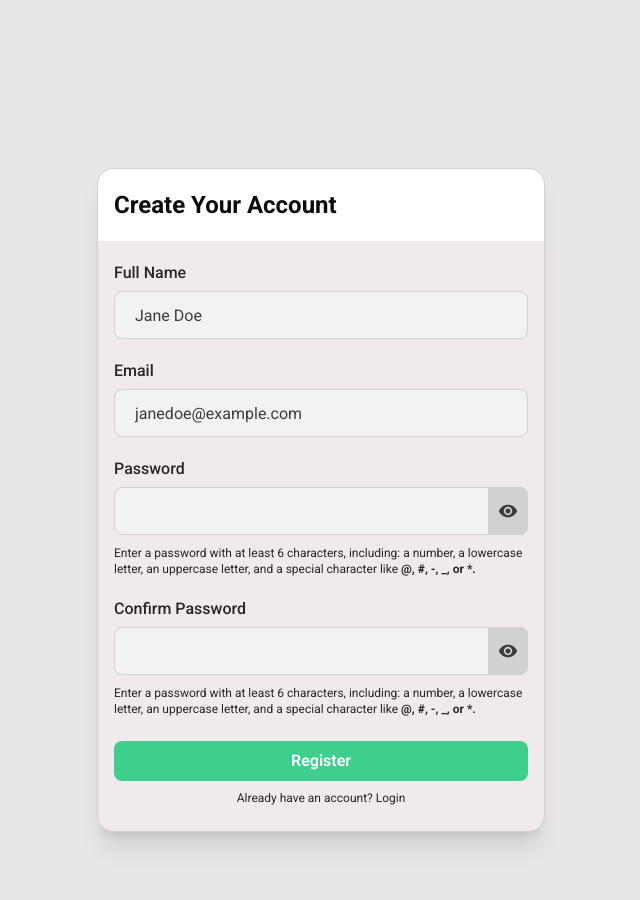
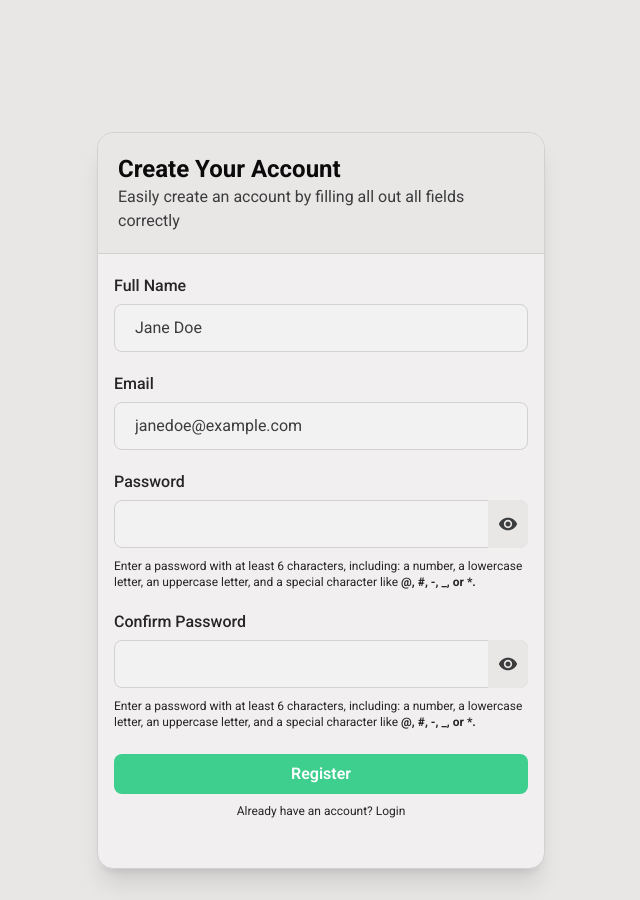
Before and after one commit to VictorKevz/book-manager, a React (Vite) app: page / in a window 1280 px wide. Shown: the part 700-1600 px from the top of the page, without its empty margins (319-959 px from the left). Built offline with nearby package versions, Linux system fonts and the light colour scheme; no server answers; the database is empty.

Commit message:
Create: Implement a reusable form wrapper to control layout

```diff
--- a/src/components/book-editor/BookEditor.tsx
+++ b/src/components/book-editor/BookEditor.tsx
@@ -2,9 +2,9 @@ import { formItem } from "../../types/upsertBook";
 import { useBookUpsertForm } from "../../hooks/useBookUpsertForm";
 import { InputField } from "./InputField";
 import { BookCardProps } from "../../types/book";
-import { Close } from "@mui/icons-material";
 import { useBookProvider } from "../../context/BookContext";
 import { FormLoader } from "../common/Loaders";
+import { FormWraper } from "../common/FormWraper";
 
 export const BookEditor = ({ book }: BookCardProps) => {
   const { refreshBooks, toggleForm } = useBookProvider();
@@ -88,26 +88,14 @@ export const BookEditor = ({ book }: BookCardProps) => {
   ];
   return (
     <div className="w-full min-h-dvh flex items-center justify-center fixed top-0 bg-black/20 backdrop-blur-[2px] z-10">
-      <form
+      <FormWraper
         onSubmit={handleSubmit}
-        className="max-w-2xl w-full my-6 shadow-xl rounded-2xl bg-[var(--neutral-200)] border border-[var(--neutral-100)]"
+        title=" Create a new book"
+        description=" Fill out the form below to add a new book to the inventory. All
+ fields are required unless stated otherwise."
+        toggleForm={toggleForm}
+        maxWidth="max-w-2xl"
       >
-        <header className="w-full relative bg-[var(--neutral-400)] border-b p-5 border-[var(--neutral-100)] rounded-t-2xl">
-          <h2 className="text-3xl font-bold text-[var(--neutral-900)]">
-            Create a new book
-          </h2>
-          <p className="text-[var(--neutral-700)] max-w-lg w-full">
-            Fill out the form below to add a new book to the inventory. All
-            fields are required unless stated otherwise.
-          </p>
-          <button
-            type="button"
-            onClick={toggleForm}
-            className="absolute right-4 top-4 h-10 w-10 bg-[var(--neutral-100)] rounded-full text-[var(--neutral-900)]"
-          >
-            <Close />
-          </button>
-        </header>
         <fieldset className={`w-full grid grid-cols-3 gap-6 mt-4 px-5 z-10`}>
           {formData.map((field) => (
             <InputField
@@ -135,7 +123,7 @@ export const BookEditor = ({ book }: BookCardProps) => {
             Submit
           </button>
         </div>
-      </form>
+      </FormWraper>
       {formUiState.isLoading && (
         <div className="absolute z-50 flex items-center justify-center bg-[var(--neutral-200)] rounded-full">
           <FormLoader />
--- a/src/components/book-editor/InputField.tsx
+++ b/src/components/book-editor/InputField.tsx
@@ -58,7 +58,7 @@ export const InputField = ({
               <button
                 type="button"
                 onClick={togglePassword}
-                className="absolute right-0 h-12 bg-[var(--neutral-100)] px-2.5 rounded-r-lg"
+                className="absolute right-0 h-12 bg-[var(--neutral-400)] px-2.5 rounded-r-lg"
               >
                 {showPassword ? (
                   <VisibilityOff fontSize="small" />
--- /dev/null
+++ b/src/components/common/FormWraper.tsx
@@ -0,0 +1,38 @@
+import { Close } from "@mui/icons-material";
+import { FormWraperProps } from "../../types/loginRegister";
+import { FormEventType } from "../../types/upsertBook";
+
+export const FormWraper = ({
+  children,
+  onSubmit,
+  title,
+  description,
+  toggleForm,
+  maxWidth,
+}: FormWraperProps) => {
+  return (
+    <form
+      onSubmit={(event: FormEventType) => onSubmit(event)}
+      className={`${maxWidth} w-full pb-6 shadow-xl rounded-2xl bg-[var(--neutral-200)] border border-[var(--neutral-100)]`}
+    >
+      <header className="w-full relative bg-[var(--neutral-400)] border-b p-5 border-[var(--neutral-100)] rounded-t-2xl">
+        <h2 className="font-bold text-xl sm:text-2xl text-[var(--neutral-900)]">
+          {title}
+        </h2>
+        <p className="text-[var(--neutral-700)] max-w-lg w-full">
+          {description}
+        </p>
+        {toggleForm && (
+          <button
+            type="button"
+            onClick={toggleForm}
+            className="absolute right-4 top-4 h-10 w-10 bg-[var(--neutral-100)] rounded-full text-[var(--neutral-900)]"
+          >
+            <Close />
+          </button>
+        )}
+      </header>
+      {children}
+    </form>
+  );
+};
--- a/src/index.css
+++ b/src/index.css
@@ -4,7 +4,7 @@
 :root {
   --neutral-50: #f3f2f2;
   --neutral-100: #d2d0d0;
-  --neutral-200: #f0eaed;
+  --neutral-200: #f1eff0;
   --neutral-300: #ffffff;
   --neutral-400: #e9e6e6;
   --neutral-700: #3b3c3d;
--- /dev/null
+++ b/src/pages/LoginPage.tsx
@@ -0,0 +1,5 @@
+export const LoginPage = () => {
+  return (
+    <form className="max-w-md w-full flex flex-col shadow-xl rounded-2xl bg-[var(--neutral-200)] border border-[var(--neutral-100)]"></form>
+  );
+};
--- a/src/pages/RegisterPage.tsx
+++ b/src/pages/RegisterPage.tsx
@@ -10,6 +10,7 @@ import { InputField } from "../components/book-editor/InputField";
 import { FormEventType, onChangeType } from "../types/upsertBook";
 import { supabase } from "../hooks/useBookFetch";
 import { useAlertProvider } from "../context/AlertContext";
+import { FormWraper } from "../components/common/FormWraper";
 
 export const RegisterPage = () => {
   const [register, setRegister] = useState<RegisterItem>(RegisterItemInitial);
@@ -167,15 +168,12 @@ export const RegisterPage = () => {
   ];
   return (
     <section className="w-full min-h-dvh px-5 flex items-center justify-center bg-[var(--neutral-400)]">
-      <form
-        onSubmit={(event: FormEventType) => handleSubmit(event)}
-        className="max-w-md w-full flex flex-col shadow-xl rounded-2xl bg-[var(--neutral-200)] border border-[var(--neutral-100)]"
+      <FormWraper
+        onSubmit={handleSubmit}
+        title="Create Your Account"
+        description="Easily create an account by filling all out all fields correctly"
+        maxWidth="max-w-md"
       >
-        <header className="w-full bg-[var(--neutral-300)] px-4 py-5 rounded-t-2xl">
-          <h2 className="font-bold text-xl sm:text-2xl text-[var(--neutral-900)]">
-            Create Your Account
-          </h2>
-        </header>
         <fieldset className="flex flex-col w-full gap-5 mt-5 px-4">
           {registerData.map((field) => (
             <InputField field={field} onTextChange={handleChange} />
@@ -192,7 +190,7 @@ export const RegisterPage = () => {
             Already have an account? Login
           </p>
         </footer>
-      </form>
+      </FormWraper>
     </section>
   );
 };
--- a/src/types/loginRegister.ts
+++ b/src/types/loginRegister.ts
@@ -1,4 +1,5 @@
-import { formItem, InputFieldType } from "./upsertBook";
+import { ReactNode } from "react";
+import { FormEventType, formItem, InputFieldType } from "./upsertBook";
 export type RegisterField = Omit<formItem, "value" | "type"> & {
   value: string;
   type: InputFieldType;
@@ -25,3 +26,12 @@ export const RegisterValidInitial: RegisterValid = {
   password: true,
   confirmPassword: true,
 };
+
+export type FormWraperProps = {
+  children: ReactNode;
+  onSubmit: (event: FormEventType) => void;
+  title: string;
+  description?: string;
+  toggleForm?: () => void;
+  maxWidth: "max-w-md" | "max-w-2xl";
+};
```
